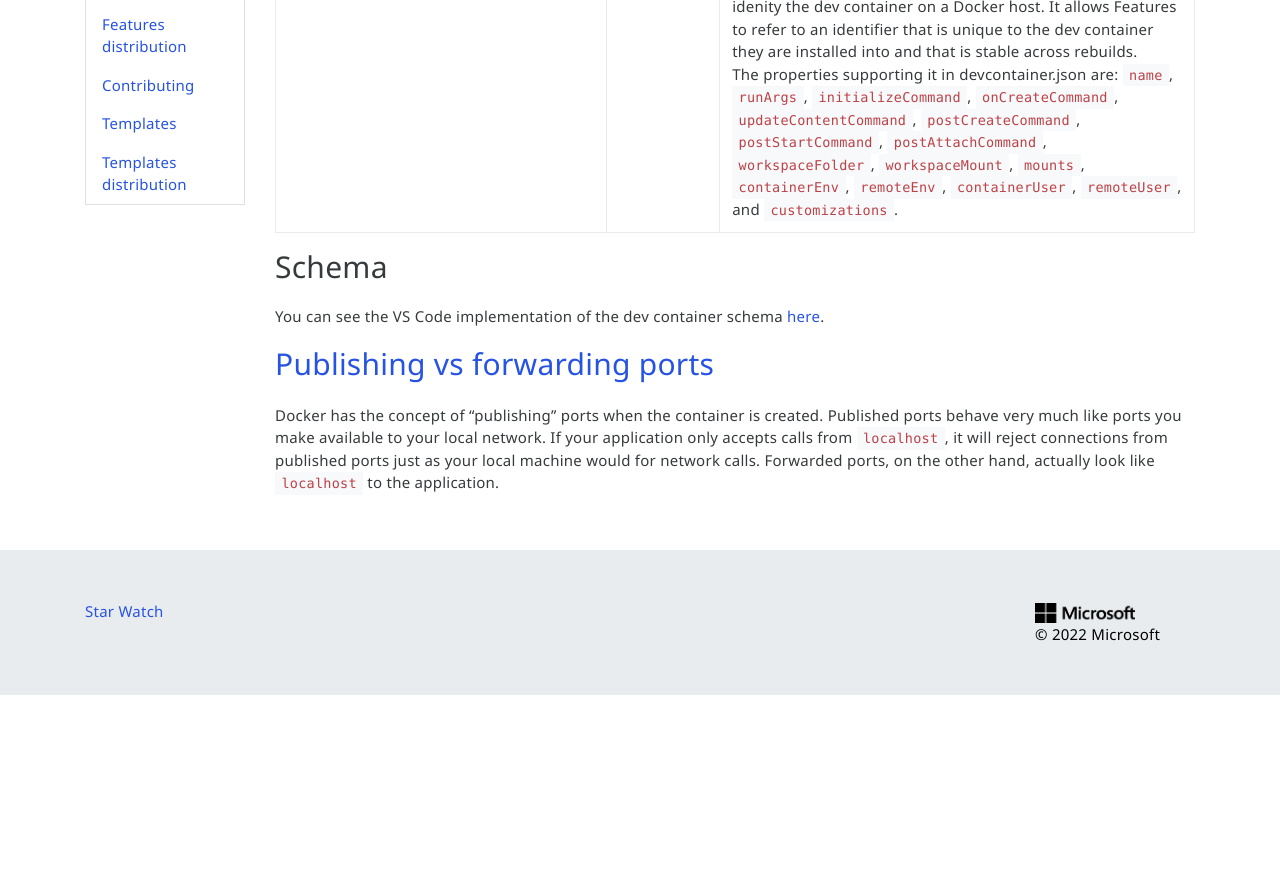
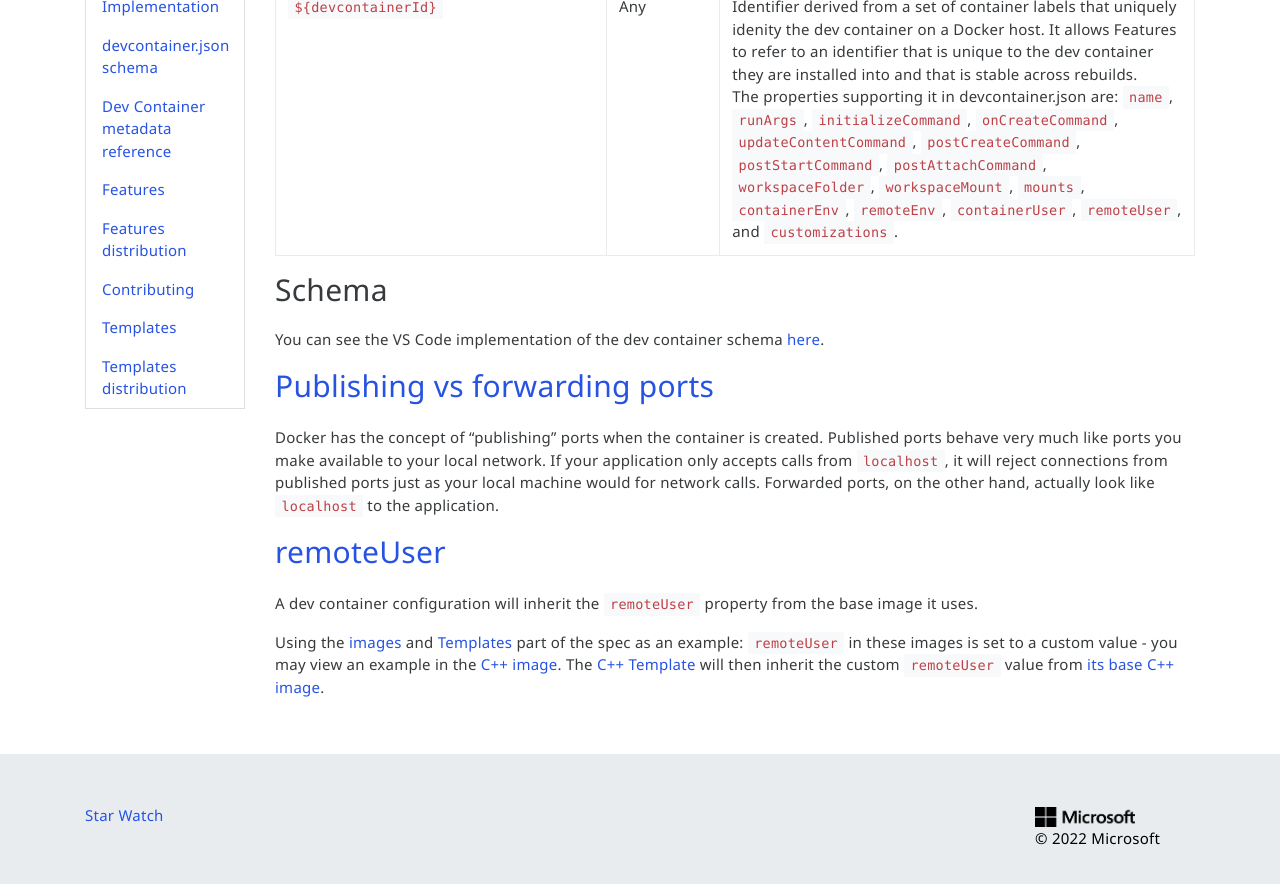
Before and after one commit to devcontainers/devcontainers.github.io, a Jekyll site: the page built from _implementors/json_reference.md, in a window 1280 px wide and 900 px high, scrolled down 10305 px. Shown: the top 884 px of the window. Built offline with Jekyll 4.4.1, drawn with Linux system fonts in a browser that asks for light colours; nearby versions of some CDN libraries; comment, search, counter and statistics services are not loaded; before the commit the page ends 11000 px from its top, so only the background shows below that; some of the changed text lies outside the part shown.

Commit message:
Update `remoteUser` info (#93)
* Update json_reference.md

* Update json_reference.md

* Update json_reference.md

```diff
--- a/_implementors/json_reference.md
+++ b/_implementors/json_reference.md
@@ -19,7 +19,7 @@
 | `portsAttributes` 🏷️ | object | Object that maps a port number, `"host:port"` value, range, or regular expression to a set of default options. See [port attributes](#port-attributes) for available options. For example: <br />`"portsAttributes": {"3000": {"label": "Application port"}}` |
 | `otherPortsAttributes` 🏷️ | object | Default options for ports, port ranges, and hosts that aren't configured using `portsAttributes`. See [port attributes](#port-attributes) for available options. For example: <br /> `"otherPortsAttributes": {"onAutoForward": "silent"}` |
 | `remoteEnv` 🏷️ | object | A set of name-value pairs that sets or overrides environment variables for the `devcontainer.json` supporting service / tool (or sub-processes like terminals) but not the container as a whole. Environment and [pre-defined variables](#variables-in-devcontainerjson) may be referenced in the values. |
-| `remoteUser` 🏷️ | string | Overrides the user that `devcontainer.json` supporting services tools / runs as in the container (along with sub-processes like terminals, tasks, or debugging). Does not change the user the container as a whole runs as which can be set using `containerUser`. Defaults to the user the container as a whole is running as (often `root`). |
+| `remoteUser` 🏷️ | string | Overrides the user that `devcontainer.json` supporting services tools / runs as in the container (along with sub-processes like terminals, tasks, or debugging). Does not change the user the container as a whole runs as which can be set using `containerUser`. Defaults to the user the container as a whole is running as (often `root`). <br /> You may learn more in the [remoteUser section below](#remoteUser). |
 | `containerEnv` 🏷️ | object | A set of name-value pairs that sets or overrides environment variables for the container. Environment and [pre-defined variables](#variables-in-devcontainerjson) may be referenced in the values. For example:<br/> `"containerEnv": { "MY_VARIABLE": "${localEnv:MY_VARIABLE}" }`<br /> If you want to reference an existing container variable while setting this one (like updating the `PATH`), use `remoteEnv` instead. |
 | `containerUser` 🏷️ | string | Overrides the user for all operations run as inside the container. Defaults to either `root` or the last `USER` instruction in the related Dockerfile used to create the image. If you want any connected tools or related processes to use a different user than the one for the container, see `remoteUser`. |
 | `updateRemoteUserUID` 🏷️ | boolean | On Linux, if `containerUser` or `remoteUser` is specified, the user's UID/GID will be updated to match the local user's UID/GID to avoid permission problems with bind mounts. Defaults to `true`. |
@@ -179,3 +179,9 @@
 ## <a href="#publishing-vs-forwarding-ports" name="publishing-vs-forwarding-ports" class="anchor"> Publishing vs forwarding ports </a>
 
 Docker has the concept of "publishing" ports when the container is created. Published ports behave very much like ports you make available to your local network. If your application only accepts calls from `localhost`, it will reject connections from published ports just as your local machine would for network calls. Forwarded ports, on the other hand, actually look like `localhost` to the application.
+
+## <a href="#remoteUser" name="remoteUser" class="anchor"> remoteUser </a>
+
+A dev container configuration will inherit the `remoteUser` property from the base image it uses.
+
+Using the [images](https://github.com/devcontainers/images) and [Templates](https://github.com/devcontainers/templates) part of the spec as an example: `remoteUser` in these images is set to a custom value - you may view an example in the [C++ image](https://github.com/devcontainers/images/blob/main/src/cpp/.devcontainer/devcontainer.json#L26). The [C++ Template](https://github.com/devcontainers/templates/tree/main/src/cpp) will then inherit the custom `remoteUser` value from [its base C++ image](https://github.com/devcontainers/templates/blob/main/src/cpp/.devcontainer/Dockerfile#L1).
```
